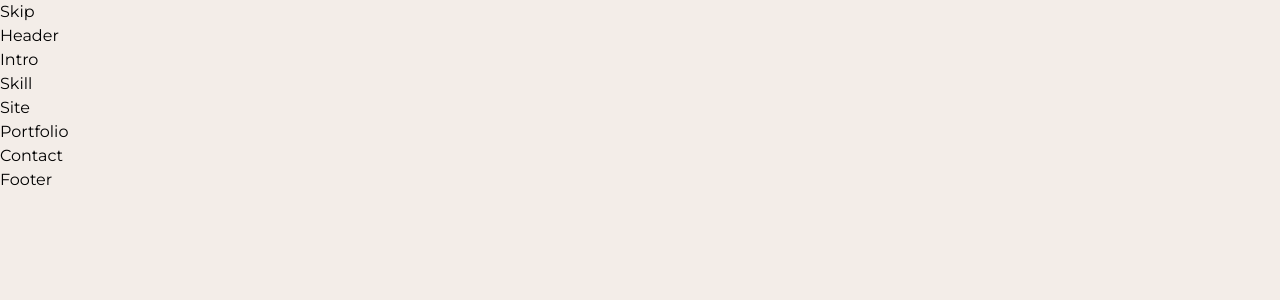
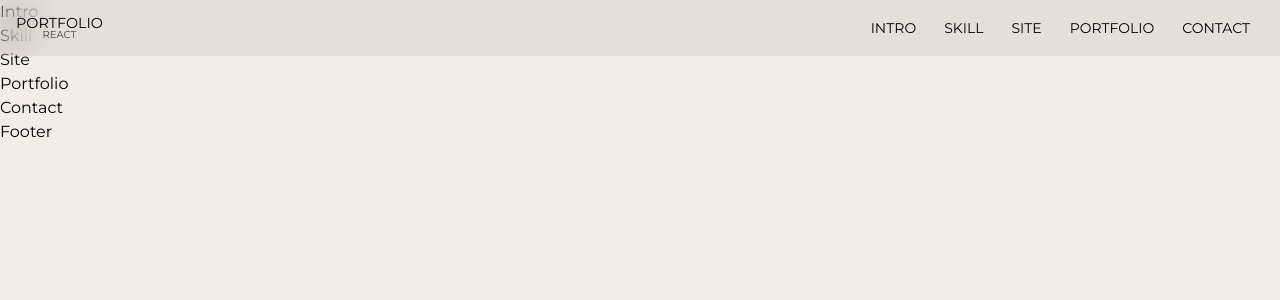
Before and after one commit to chloe-20/portfolio2023-react, a React (Create React App) app: page / in a window 1280 px wide. Shown: the top 300 px of the page. Built offline with nearby package versions, Linux system fonts and the light colour scheme; a small style sheet from the web is missing; a web font is replaced by a local one.

Commit message:
헤더영역 완료

```diff
--- a/src/assets/scss/section/_header.scss
+++ b/src/assets/scss/section/_header.scss
@@ -0,0 +1,132 @@
+#header {
+  @include position-fixed;
+  z-index: 10000;
+}
+
+.header__inner {
+  @include flex-between;
+  background-color: rgba(116, 99, 99, 0.1);
+  backdrop-filter: blur(15px);
+  padding: 1rem;
+
+  .header__logo {
+    font-size: 0.9rem;
+    text-align: center;
+    line-height: 1;
+
+    em {
+      font-size: 10px;
+      display: block;
+      color: var(--black200);
+    }
+  }
+
+  .header__nav {
+
+    @media (max-width: 768px){
+      display: none;
+
+      &.show {
+        display: block;
+
+        ul {
+          display: block;
+          position: absolute;
+          right: 0;
+          top: 68px;
+          background-color: rgba(116,99,99,0.1);
+          backdrop-filter: blur(15px);
+          z-index: 10000;
+          min-width: 150px;
+          padding: 20px 0;
+
+          li {
+            display: block;
+            text-align: right;
+
+            a {
+              display: inline-block;
+              padding: 10px;
+            }
+          }
+        }
+      }
+
+      &.show + .header__nav__mobile span::before {
+        width: 20px;
+      }
+
+      &.show + .header__nav__mobile span::after {
+        width: 20px;
+      }
+    }
+
+    li {
+      display: inline;
+
+      a {
+        font-size: 14px;
+        padding: 14px;
+        position: relative;
+
+        &::before {
+          content: '';
+          width: calc(100% - 28px);
+          height: 1px;
+          background-color: var(--black);
+          position: absolute;
+          left: 14px;
+          bottom: 10px;
+          transform: scaleX(0);
+          transition: all 0.3s;
+        }
+
+        &:hover::before {
+          transform: scaleX(1);
+        }
+      }
+    }
+  }
+
+  .header__nav__mobile {
+    display: none;
+    width: 40px;
+    height: 40px;
+    cursor: pointer;
+
+    @media (max-width: 768px){
+      display: block;
+    }
+
+    span {
+      display: block;
+      width: 40px;
+      height: 2px;
+      background-color: var(--black);
+      margin-top: 19px;
+      position: relative;
+
+      &::before {
+        content: "";
+        width: 40px;
+        height: 2px;
+        background-color: var(--black);
+        position: absolute;
+        right: 0;
+        top: 6px;
+        transition: width 0.3s;
+      }
+
+      &::after {
+        content: "";
+        width: 40px;
+        height: 2px;
+        background-color: var(--black);
+        position: absolute;
+        left: 0;
+        bottom: 6px;
+        transition: width 0.3s;
+      }
+    }
+  }
+}
--- a/src/components/Header.jsx
+++ b/src/components/Header.jsx
@@ -1,7 +1,68 @@
-import React from "react";
+import React, { useState } from "react";
+
+const headerNav = [
+  {
+    title: "INTRO",
+    url: "#intro"
+  },
+  {
+    title: "SKILL",
+    url: "#skill"
+  },
+  {
+    title: "SITE",
+    url: "#site"
+  },
+  {
+    title: "PORTFOLIO",
+    url: "#portfolio"
+  },
+  {
+    title: "CONTACT",
+    url: "#contact"
+  },
+];
 
 const Header = () => {
-  return <div>Header</div>;
+  const [show, setShow] = useState(false);
+
+  const toggleMenu = () => {
+    setShow((prevShow) => !prevShow);
+  };
+
+  return (
+    <header id="header" role="banner">
+      <div className="header__inner">
+        <div className="header__logo">
+          <a href="/">PORTFOLIO<em>REACT</em></a>
+        </div>
+        <nav
+          className={`header__nav ${show ? "show" : ""}`}
+          role="navigation"
+          aria-label="메인 메뉴"
+        >
+          <ul>
+            {headerNav.map((nav, key) => (
+              <li key={key}>
+                <a href="{nav.url}">{nav.title}</a>
+              </li>
+            ))}
+          </ul>
+        </nav>
+        <div
+          className="header__nav__mobile"
+          id="headerToggle"
+          aria-controls="primary-menu"
+          aria-expanded={show ? "true" : "false"}
+          role="button"
+          tabIndex="0"
+          onClick={toggleMenu}
+        >
+          <span></span>
+        </div>
+      </div>
+    </header>
+  );
 };
 
 export default Header;
--- a/src/components/Skip.jsx
+++ b/src/components/Skip.jsx
@@ -1,7 +1,17 @@
 import React from "react";
 
 const Skip = () => {
-  return <div>Skip</div>;
+  return (
+    <div id="skip">
+      <a href="#header">헤더 영역 바로가기</a>
+      <a href="#intro">소개 영역 바로가기</a>
+      <a href="#skill">스킬 영역 바로가기</a>
+      <a href="#site">사이트 영역 바로가기</a>
+      <a href="#portfolio">포트폴리오 영역 바로가기</a>
+      <a href="#contact">연락처 영역 바로가기</a>
+      <a href="#footer">푸터 영역 바로가기</a>
+    </div>
+  )
 };
 
 export default Skip;
```
